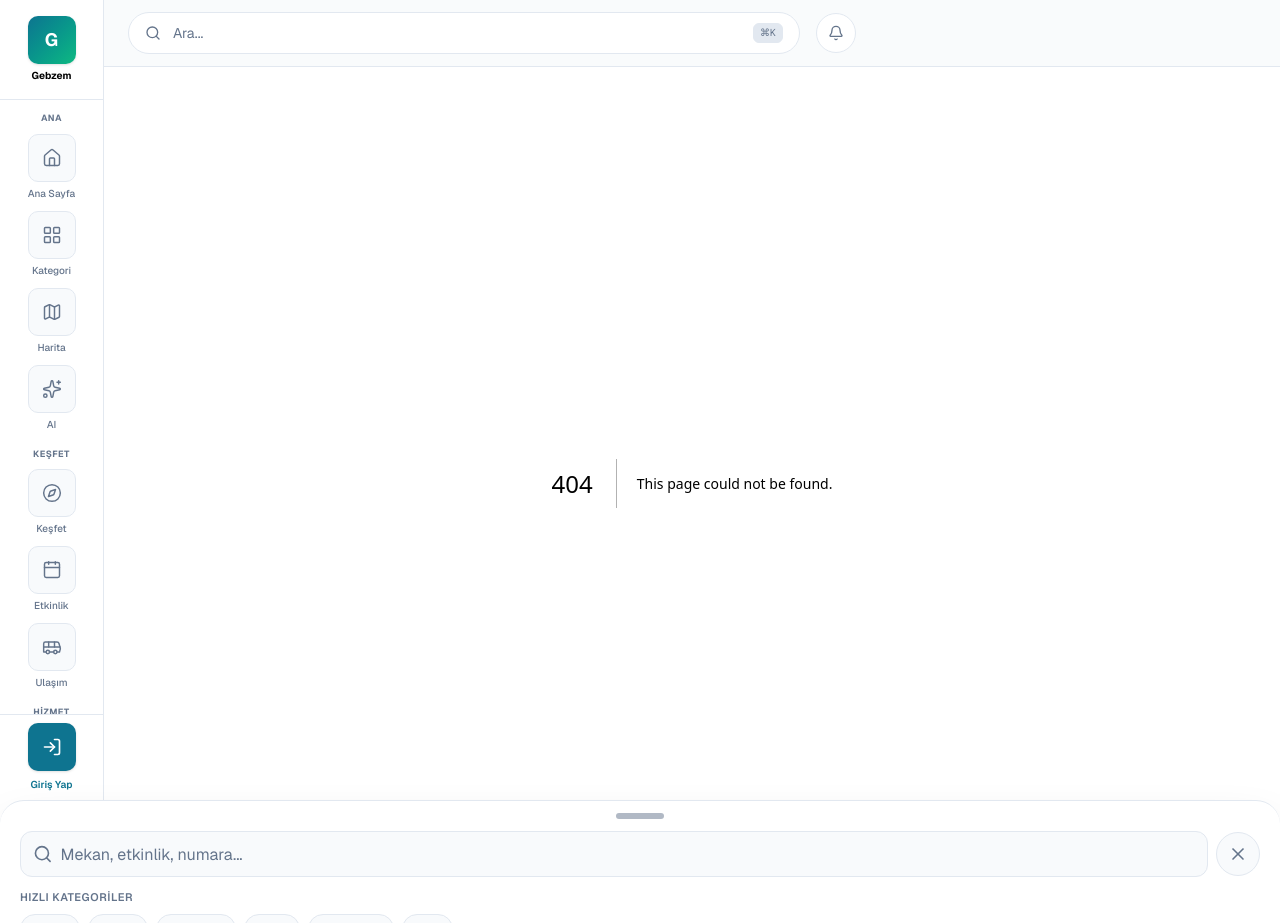
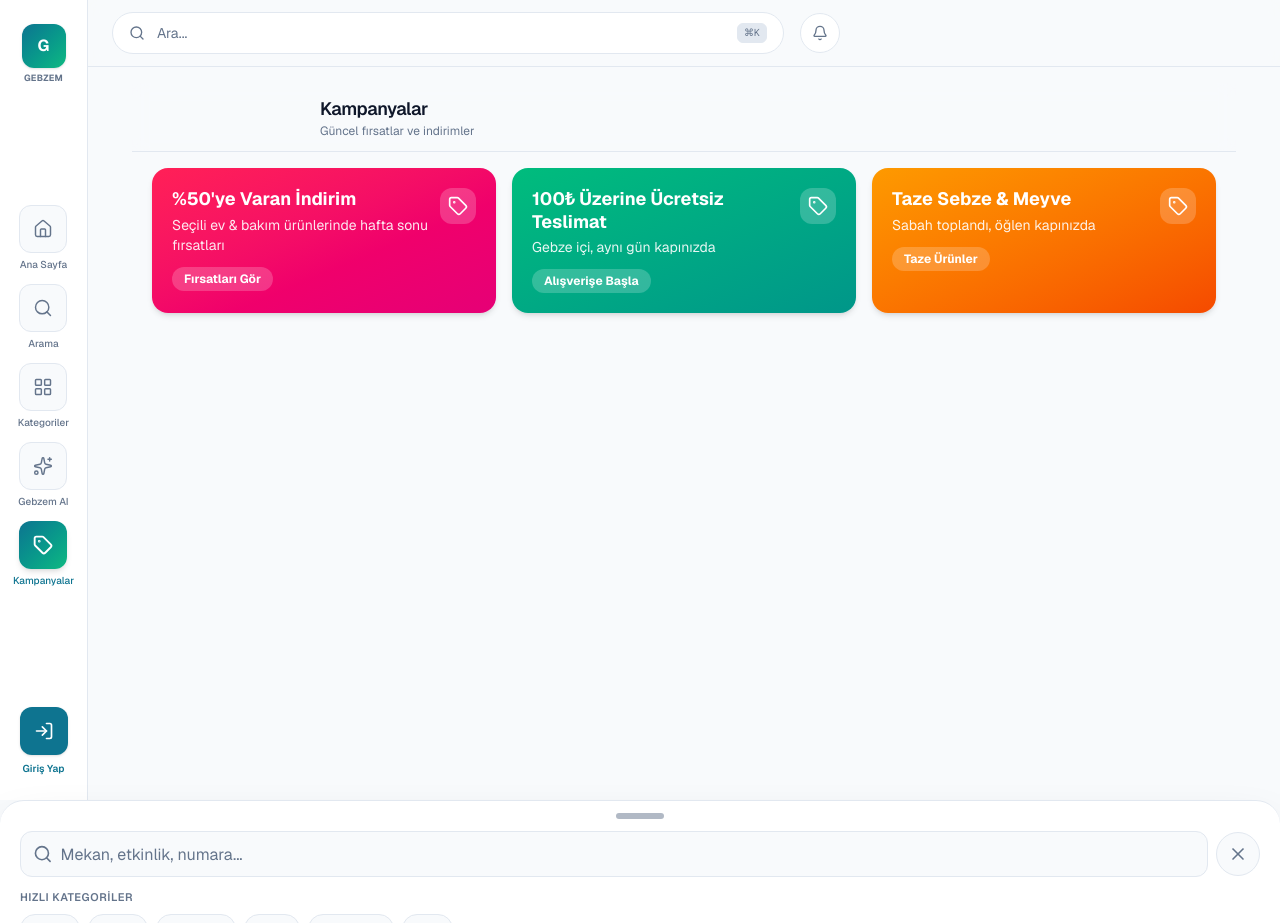
Before and after one commit to aksedigitalg/gebzm-app, a Next.js app: page /kampanyalar in a window 1280 px wide. Before the commit this address had no page. After the commit the page ends 800 px from the top, so only its background shows below. Built offline with nearby package versions, Linux system fonts and the light colour scheme.

Commit message:
feat: sol sidebar sadece 5 item ortalanmis - Ana Sayfa, Arama, Kategoriler, AI, Kampanyalar + profil karti

```diff
--- /dev/null
+++ b/app/kampanyalar/page.tsx
@@ -0,0 +1,34 @@
+import { Tag } from "lucide-react";
+import { PageHeader } from "@/components/PageHeader";
+import { marketCampaigns } from "@/data/market";
+
+export default function KampanyalarPage() {
+  return (
+    <>
+      <PageHeader title="Kampanyalar" subtitle="Güncel fırsatlar ve indirimler" />
+      <div className="px-5 pb-6 pt-4">
+        <div className="grid gap-4 sm:grid-cols-2 lg:grid-cols-3">
+          {marketCampaigns.map((c) => (
+            <div
+              key={c.id}
+              className={`relative overflow-hidden rounded-2xl bg-gradient-to-br ${c.gradient} p-5 text-white shadow-md`}
+            >
+              <div className="flex items-start justify-between gap-2">
+                <div>
+                  <h3 className="text-lg font-bold leading-tight">{c.title}</h3>
+                  <p className="mt-1 text-sm opacity-90">{c.subtitle}</p>
+                </div>
+                <div className="shrink-0 rounded-xl bg-white/20 p-2">
+                  <Tag className="h-5 w-5" />
+                </div>
+              </div>
+              <span className="mt-3 inline-block rounded-full bg-white/20 px-3 py-1 text-xs font-bold">
+                {c.cta}
+              </span>
+            </div>
+          ))}
+        </div>
+      </div>
+    </>
+  );
+}
--- a/components/DesktopSidebar.tsx
+++ b/components/DesktopSidebar.tsx
@@ -5,162 +5,112 @@ import { usePathname } from "next/navigation";
 import {
   Home,
   LayoutGrid,
-  Map,
-  Compass,
-  Utensils,
-  UtensilsCrossed,
-  Store,
-  ShoppingBag,
-  Megaphone,
-  Briefcase,
-  Calendar,
-  Wrench,
-  PhoneCall,
-  Bus,
   Sparkles,
+  Tag,
+  LogIn,
   LogOut,
-  LogIn,
-  UserCircle2,
   MessageSquare,
+  Search,
   type LucideIcon,
 } from "lucide-react";
 import { cn } from "@/lib/utils";
 import { useAuth } from "@/components/AuthProvider";
+import { useSearch } from "@/components/SearchProvider";
 
-interface NavGroup {
-  label: string;
-  items: { href: string; label: string; icon: LucideIcon }[];
-}
-
-const navGroups: NavGroup[] = [
-  {
-    label: "Ana",
-    items: [
+const navItems: { href: string; label: string; icon: LucideIcon; search?: boolean }[] = [
   { href: "/", label: "Ana Sayfa", icon: Home },
-      { href: "/kategoriler", label: "Kategori", icon: LayoutGrid },
-      { href: "/harita", label: "Harita", icon: Map },
-      { href: "/ai", label: "AI", icon: Sparkles },
-    ],
-  },
-  {
-    label: "Keşfet",
-    items: [
-      { href: "/gezilecek", label: "Keşfet", icon: Compass },
-      { href: "/etkinlikler", label: "Etkinlik", icon: Calendar },
-      { href: "/ulasim", label: "Ulaşım", icon: Bus },
-    ],
-  },
-  {
-    label: "Hizmet",
-    items: [
-      { href: "/yemek", label: "Yemek", icon: Utensils },
-      { href: "/restoran", label: "Restoran", icon: UtensilsCrossed },
-      { href: "/market", label: "Market", icon: Store },
-      { href: "/alisveris", label: "Alışveriş", icon: ShoppingBag },
-      { href: "/hizmetler", label: "Hizmetler", icon: Wrench },
-      { href: "/ilanlar", label: "İlanlar", icon: Megaphone },
-      { href: "/is-basvurusu", label: "İş İlanı", icon: Briefcase },
-    ],
-  },
-  {
-    label: "Yardım",
-    items: [
-      { href: "/rehber", label: "Rehber", icon: Compass },
-      { href: "/acil", label: "Acil", icon: PhoneCall },
-    ],
-  },
+  { href: "#", label: "Arama", icon: Search, search: true },
+  { href: "/kategoriler", label: "Kategoriler", icon: LayoutGrid },
+  { href: "/ai", label: "Gebzem AI", icon: Sparkles },
+  { href: "/kampanyalar", label: "Kampanyalar", icon: Tag },
 ];
 
 export function DesktopSidebar() {
   const pathname = usePathname();
   const { user, signOut } = useAuth();
+  const { open: openSearch } = useSearch();
 
   const isActive = (href: string) => {
-    if (href === "/") return pathname === "/";
+    if (href === "/" || href === "#") return pathname === "/";
     return pathname === href || pathname.startsWith(href + "/");
   };
 
   const initials =
     user && (user.firstName || user.lastName)
       ? `${user.firstName?.[0] || ""}${user.lastName?.[0] || ""}`.toUpperCase()
-      : "GB";
+      : user?.phone?.slice(-2) || "GB";
 
   return (
-    <aside className="sticky top-0 flex h-[100dvh] w-[104px] shrink-0 flex-col border-r border-border bg-card">
+    <aside className="sticky top-0 flex h-[100dvh] w-[88px] shrink-0 flex-col items-center border-r border-border bg-card">
       {/* Logo */}
-      <Link
-        href="/"
-        className="flex flex-col items-center gap-1 border-b border-border py-4"
-      >
-        <div className="flex h-12 w-12 items-center justify-center rounded-[10px] bg-gradient-to-br from-primary to-secondary text-primary-foreground shadow-sm">
-          <span className="text-lg font-bold">G</span>
+      <Link href="/" className="mt-6 flex flex-col items-center gap-1">
+        <div className="flex h-11 w-11 items-center justify-center rounded-[12px] bg-gradient-to-br from-primary to-secondary text-primary-foreground shadow-sm">
+          <span className="text-base font-bold">G</span>
         </div>
-        <span className="text-[10px] font-bold">Gebzem</span>
+        <span className="text-[9px] font-bold tracking-wide text-muted-foreground">GEBZEM</span>
       </Link>
 
-      {/* Nav */}
-      <nav className="flex-1 overflow-y-auto px-2 py-3 no-scrollbar">
-        {navGroups.map((group, gi) => (
-          <div key={group.label} className={gi > 0 ? "mt-4" : ""}>
-            <p className="mb-2 text-center text-[9px] font-bold uppercase tracking-wider text-muted-foreground">
-              {group.label}
-            </p>
-            <ul className="space-y-2.5">
-              {group.items.map((item) => {
+      {/* Nav — dikey ortada */}
+      <nav className="flex flex-1 flex-col items-center justify-center gap-1 py-4">
+        {navItems.map((item) => {
           const Icon = item.icon;
           const active = isActive(item.href);
           return (
-                  <li key={item.href}>
-                    <Link
-                      href={item.href}
-                      className="group flex flex-col items-center gap-1"
+            <div key={item.label}>
+              {item.search ? (
+                <button
+                  type="button"
+                  onClick={openSearch}
+                  className="group flex flex-col items-center gap-1 px-2 py-1"
                 >
+                  <div className="flex h-12 w-12 items-center justify-center rounded-[12px] border border-border bg-background text-muted-foreground transition group-hover:border-primary/30 group-hover:bg-primary/5 group-hover:text-primary">
+                    <Icon className="h-5 w-5" strokeWidth={1.75} />
+                  </div>
+                  <span className="text-[10px] font-medium text-muted-foreground group-hover:text-foreground">
+                    {item.label}
+                  </span>
+                </button>
+              ) : (
+                <Link href={item.href} className="group flex flex-col items-center gap-1 px-2 py-1">
                   <div
                     className={cn(
-                          "flex h-12 w-12 items-center justify-center rounded-[10px] transition",
+                      "flex h-12 w-12 items-center justify-center rounded-[12px] transition",
                       active
                         ? "bg-gradient-to-br from-primary to-secondary text-primary-foreground shadow-md"
-                            : "border border-border bg-background text-muted-foreground group-hover:border-primary/30 group-hover:bg-muted group-hover:text-foreground"
+                        : "border border-border bg-background text-muted-foreground group-hover:border-primary/30 group-hover:bg-primary/5 group-hover:text-primary"
                     )}
                   >
-                        <Icon
-                          className="h-5 w-5"
-                          strokeWidth={active ? 2.25 : 1.75}
-                        />
+                    <Icon className="h-5 w-5" strokeWidth={active ? 2.25 : 1.75} />
                   </div>
                   <span
                     className={cn(
-                          "max-w-full truncate text-center text-[10px] font-medium",
-                          active
-                            ? "text-primary"
-                            : "text-muted-foreground group-hover:text-foreground"
+                      "text-[10px] font-medium",
+                      active ? "text-primary" : "text-muted-foreground group-hover:text-foreground"
                     )}
                   >
                     {item.label}
                   </span>
                 </Link>
-                  </li>
+              )}
+            </div>
           );
         })}
-            </ul>
-          </div>
-        ))}
       </nav>
 
-      {/* Kullanıcı / Giriş */}
-      <div className="border-t border-border p-2">
+      {/* Profil kartı — altta */}
+      <div className="mb-6 flex flex-col items-center">
         {user ? (
           <div className="flex flex-col items-center gap-2">
             <Link
               href="/profil"
-              className="flex h-12 w-12 items-center justify-center rounded-[10px] bg-gradient-to-br from-primary to-secondary text-xs font-bold text-primary-foreground shadow-sm transition hover:shadow-md"
+              className="flex h-12 w-12 items-center justify-center rounded-[12px] bg-gradient-to-br from-primary to-secondary text-xs font-bold text-primary-foreground shadow-sm transition hover:shadow-md"
             >
               {initials}
             </Link>
-            <p className="max-w-full truncate text-center text-[10px] font-semibold">
+            <span className="max-w-[72px] truncate text-center text-[10px] font-semibold">
               {user.firstName || "Profil"}
-            </p>
-            <div className="flex gap-1">
+            </span>
+            <div className="flex gap-1.5">
               <Link
                 href="/profil/mesajlar"
                 className="flex h-7 w-7 items-center justify-center rounded-full text-muted-foreground transition hover:bg-muted hover:text-foreground"
@@ -171,7 +121,7 @@ export function DesktopSidebar() {
               <button
                 type="button"
                 onClick={signOut}
-                className="flex h-7 w-7 items-center justify-center rounded-full text-muted-foreground transition hover:bg-muted hover:text-foreground"
+                className="flex h-7 w-7 items-center justify-center rounded-full text-muted-foreground transition hover:bg-muted hover:text-red-500"
                 aria-label="Çıkış"
               >
                 <LogOut className="h-3.5 w-3.5" />
@@ -182,14 +132,12 @@ export function DesktopSidebar() {
           <div className="flex flex-col items-center gap-1.5">
             <Link
               href="/giris"
-              className="flex h-12 w-12 items-center justify-center rounded-[10px] bg-primary text-primary-foreground shadow-sm transition hover:opacity-90"
+              className="flex h-12 w-12 items-center justify-center rounded-[12px] bg-primary text-primary-foreground shadow-sm transition hover:opacity-90"
               aria-label="Giriş Yap"
             >
               <LogIn className="h-5 w-5" strokeWidth={2} />
             </Link>
-            <span className="text-[10px] font-semibold text-primary">
-              Giriş Yap
-            </span>
+            <span className="text-[10px] font-semibold text-primary">Giriş Yap</span>
           </div>
         )}
       </div>
```
Lines whose indentation alone changed are shown as unchanged.
